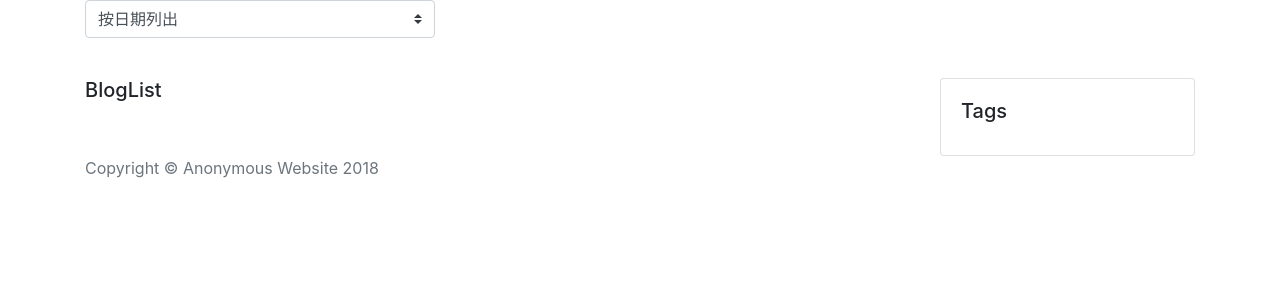
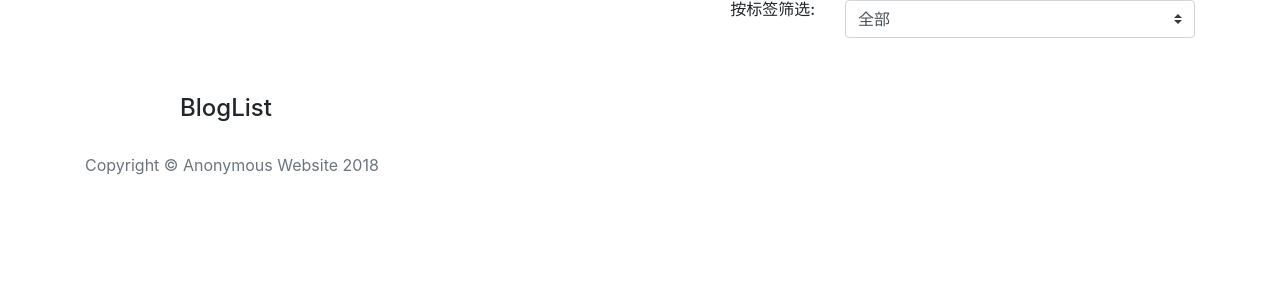
Before and after one commit to AnonymousXF/FlaskBlog, a Python web app: template app/templates/bloglist.html in a window 1280 px wide. Shown: the part 80-380 px from the top of the page. Run offline with Jinja, Linux system fonts and the light colour scheme; the template is opened without the code that fills it, so the values that code supplies are empty.

Commit message:
Update bloglist.html

```diff
--- a/app/templates/bloglist.html
+++ b/app/templates/bloglist.html
@@ -4,28 +4,50 @@
 {{ super() }}
 <div class="container">
     <div class="row">
-        <div class="col-md-4" style="margin-bottom: 40px">
-            <select class='custom-select' id="list_type" onchange="">
-                <option value="date">按日期列出</option>
-                <option value="tag">按标签列出</option>
-            </select>
+        <div class="col-md-8" style="text-align: right"><h6>按标签筛选:</h6></div>
+        <div class="col-md-4" style="margin-bottom: 40px;">
+            <form id="taglist">
+                <select class='custom-select' id="list_type" onchange="change();">
+                    <option value="all">全部</option>
+                    {% for tag in tags %}
+                    <option value="{{ tag.tag_name }}">{{ tag.tag_name }}</option>
+                    {% endfor %}
+                </select>
+            </form>
         </div>
-        <div class="col-md-9">
-            <h5>BlogList</h5>
-            <div id="article_list">
-                {% include "list_by_tag.html" %}
+    </div>
+    <div class="row">
+        <div class="col-md-1"></div>
+        <div class="col-md-10">
+            <h4>BlogList</h4>
+            <div id="article_list" style="margin-top: 30px">
+                {% include "list_by_date.html" %}
             </div>
         </div>
-        <div class="col-md-3">
-            <div class="card">
-                <div class="card-body">
-                    <h5 class="card-title">Tags</h5>
-                    {% for tag in tags %}
-                    <a href="#"><span class="badge badge-success">{{ tag.tag_name }}</span></a>
-                    {% endfor %}
-                </div>
-            </div>
-        </div>
+        <div class="col-md-1"></div>
     </div>
 </div>
 {% endblock %}
+
+{% block scripts %}
+{{ super() }}
+<script>
+function change() {
+    var tag = $("#taglist").find("option:selected").text();
+    var data = {"tag":tag};
+    $.ajax({
+        type: 'POST',
+        url: "{{ url_for('blog.list_by_tag') }}",
+        data: JSON.stringify(data),
+        contentType: 'application/json; charset=UTF-8',
+        dataType: 'html',
+        success:function (data) {
+            $("#article_list").html(data);
+        },
+        error:function (data) {
+            alert("Failed");
+        }
+    });
+}
+</script>
+{% endblock %}
```
